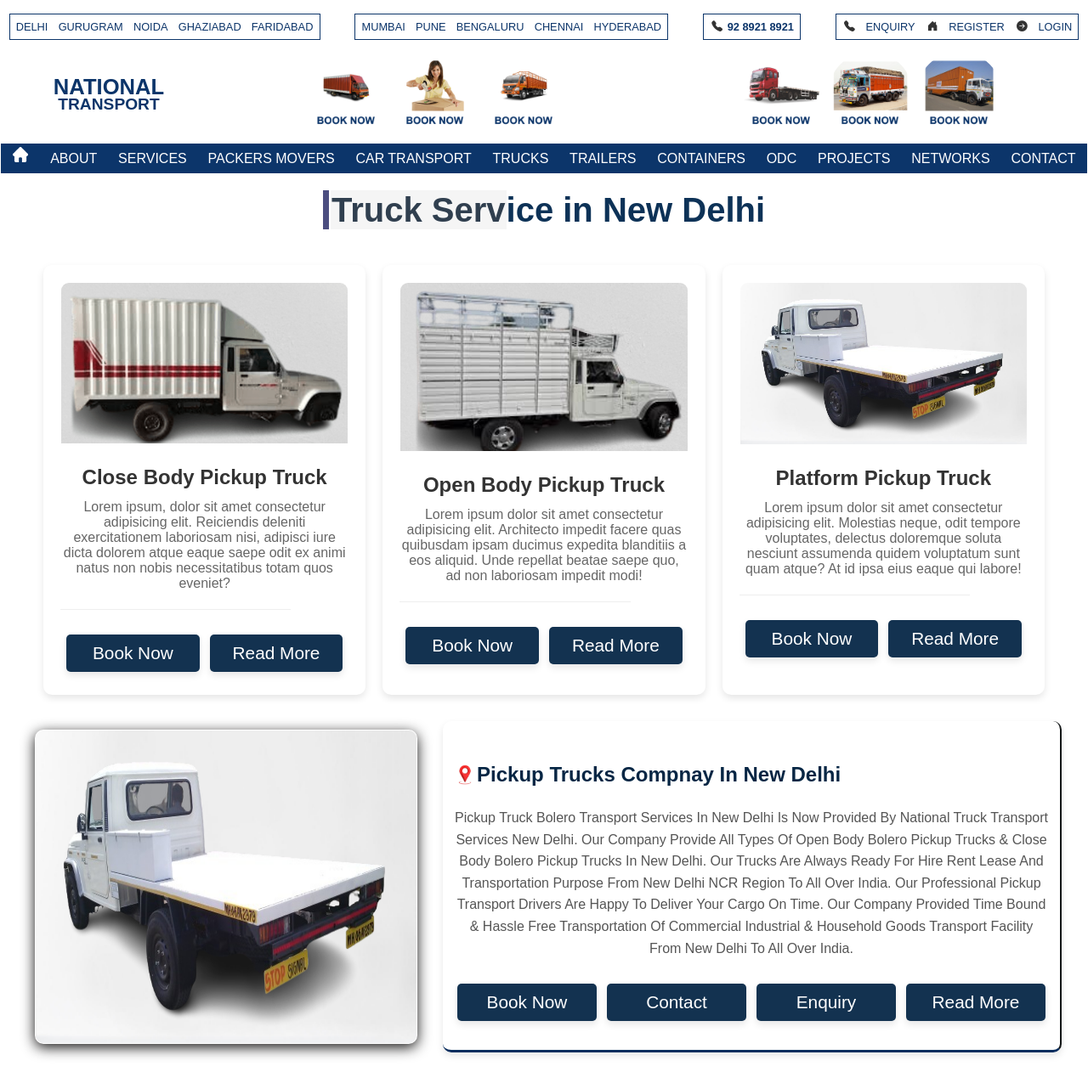
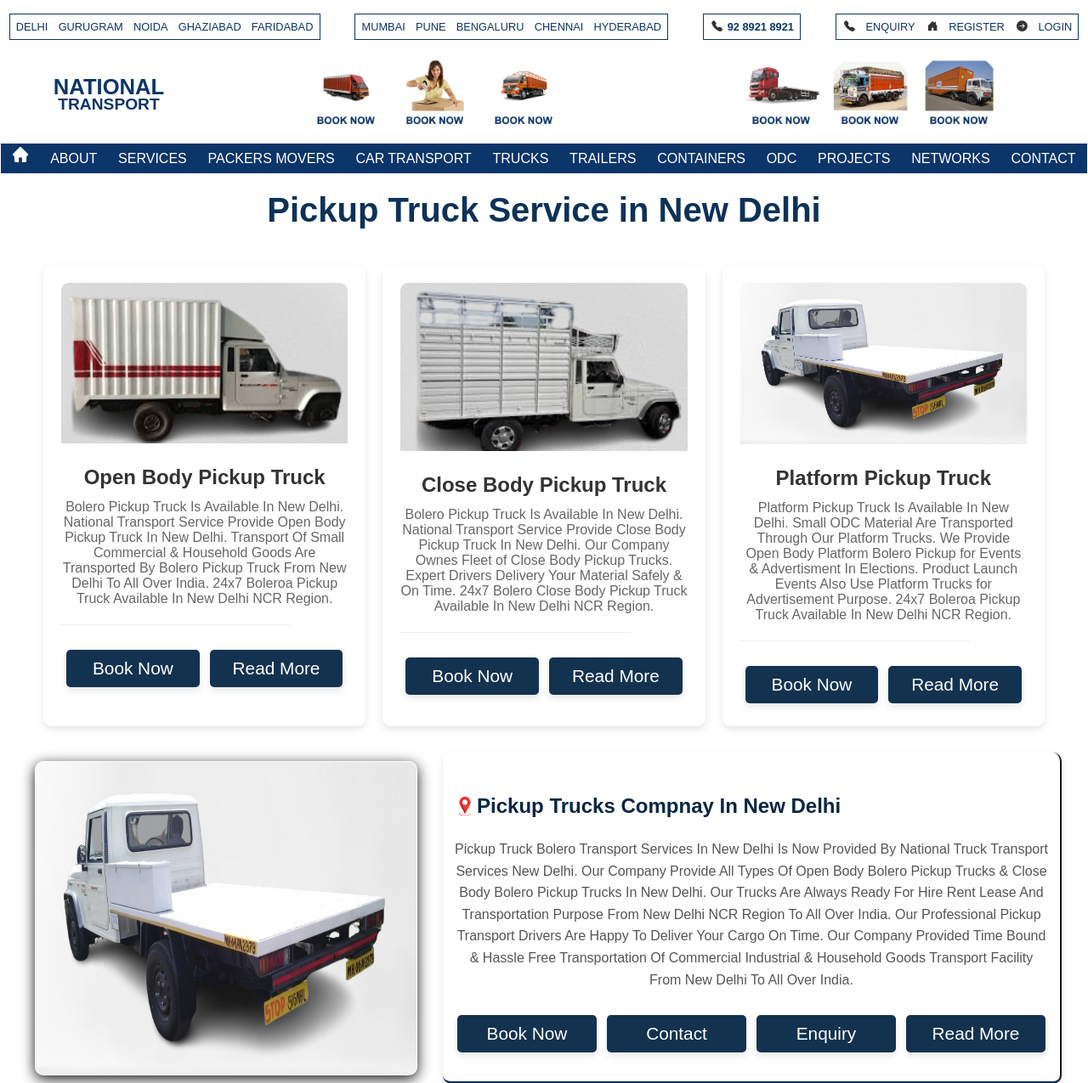
Before and after one commit to Balkara-Technologies/int, a PHP site: page /pick-up-trucks-service-in-new-delhi.php in a window 1280 px wide. Shown: the top 1275 px of the page at 85% size. Run offline with PHP 8.4, Linux system fonts and the light colour scheme.

Commit message:
Update pick-up-trucks-service-in-new-delhi.php
Only Content Update In Top 3 Cards By Amit Kumar

```diff
--- a/pick-up-trucks-service-in-new-delhi.php
+++ b/pick-up-trucks-service-in-new-delhi.php
@@ -40,14 +40,14 @@
 
         <?php include "middle-menu.php"; ?>
         <?php include "main-menu.php"; ?>
-        <h1 class="heading-one slash"><span></span> <mark>  Truck Serv</mark>ice in New Delhi</h1>
+        <h1 class="heading-one slash">Pickup Truck Service in New Delhi</h1>
 
         <div class="card-container-img">
 
         <div class="card-img">
             <img src="images/pick-up-trucks/close-body-pickup.png" alt="Image 1">
-            <h2>Close Body Pickup Truck</h2>
-            <p>Lorem ipsum, dolor sit amet consectetur adipisicing elit. Reiciendis deleniti exercitationem laboriosam nisi, adipisci iure dicta dolorem atque eaque saepe odit ex animi natus non nobis necessitatibus totam quos eveniet?
+            <h2>Open Body Pickup Truck</h2>
+            <p>Bolero Pickup Truck Is Available In New Delhi. National Transport Service Provide Open Body Pickup Truck In New Delhi. Transport Of Small Commercial & Household Goods Are Transported By Bolero Pickup Truck From New Delhi To All Over India. 24x7 Boleroa Pickup Truck Available In New Delhi NCR Region.
             </p>
             <hr>
             <div class="row button-row">
@@ -57,8 +57,8 @@
         </div>
         <div class="card-img">
             <img src="images/pick-up-trucks/open-body-pickup.png" style="height:200px;"alt="Image 2">
-            <h2>Open Body Pickup Truck</h2>
-            <p>Lorem ipsum dolor sit amet consectetur adipisicing elit. Architecto impedit facere quas quibusdam ipsam ducimus expedita blanditiis a eos aliquid. Unde repellat beatae saepe quo, ad non laboriosam impedit modi!</p>
+            <h2>Close Body Pickup Truck</h2>
+            <p>Bolero Pickup Truck Is Available In New Delhi. National Transport Service Provide Close Body Pickup Truck In New Delhi. Our Company Ownes Fleet of Close Body Pickup Trucks. Expert Drivers Delivery Your Material Safely & On Time. 24x7 Bolero Close Body Pickup Truck Available In New Delhi NCR Region.</p>
             <hr>
             <div class="row button-row">
               <div class="four-btn"><a href="#" class="text-decoration-none">Book Now</a></div>
@@ -68,7 +68,7 @@
         <div class="card-img">
             <img src="images/pick-up-trucks/platform-pick-up-removebg-preview (1).png" alt="Image 3">
             <h2>Platform Pickup Truck</h2>
-            <p>Lorem ipsum dolor sit amet consectetur adipisicing elit. Molestias neque, odit tempore voluptates, delectus doloremque soluta nesciunt assumenda quidem voluptatum sunt quam atque? At id ipsa eius eaque qui labore!</p>
+            <p>Platform Pickup Truck Is Available In New Delhi. Small ODC Material Are Transported Through Our Platform Trucks. We Provide Open Body Platform Bolero Pickup for Events & Advertisment In Elections. Product Launch Events Also Use Platform Trucks for Advertisement Purpose. 24x7 Boleroa Pickup Truck Available In New Delhi NCR Region.</p>
             <hr>
             <div class="row button-row">
               <div class="four-btn"><a href="#" class="text-decoration-none">Book Now</a></div>
```
